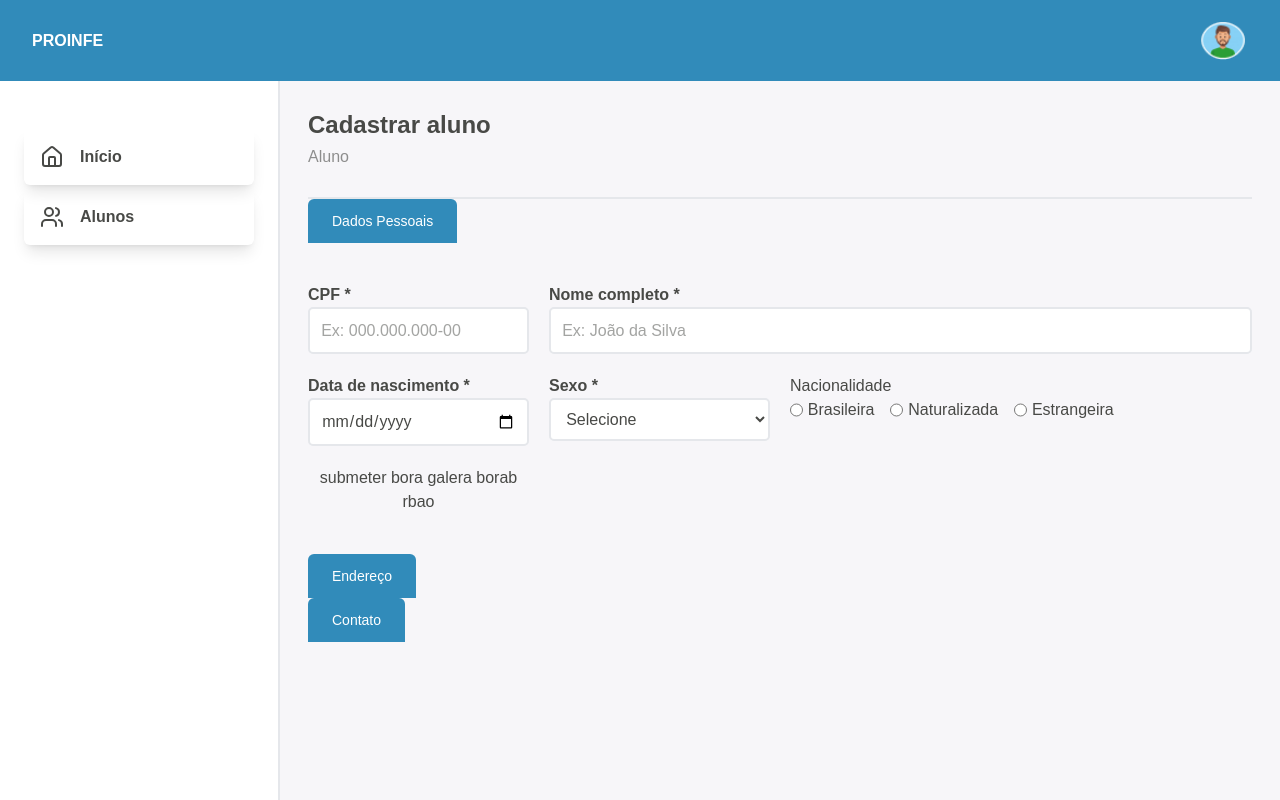
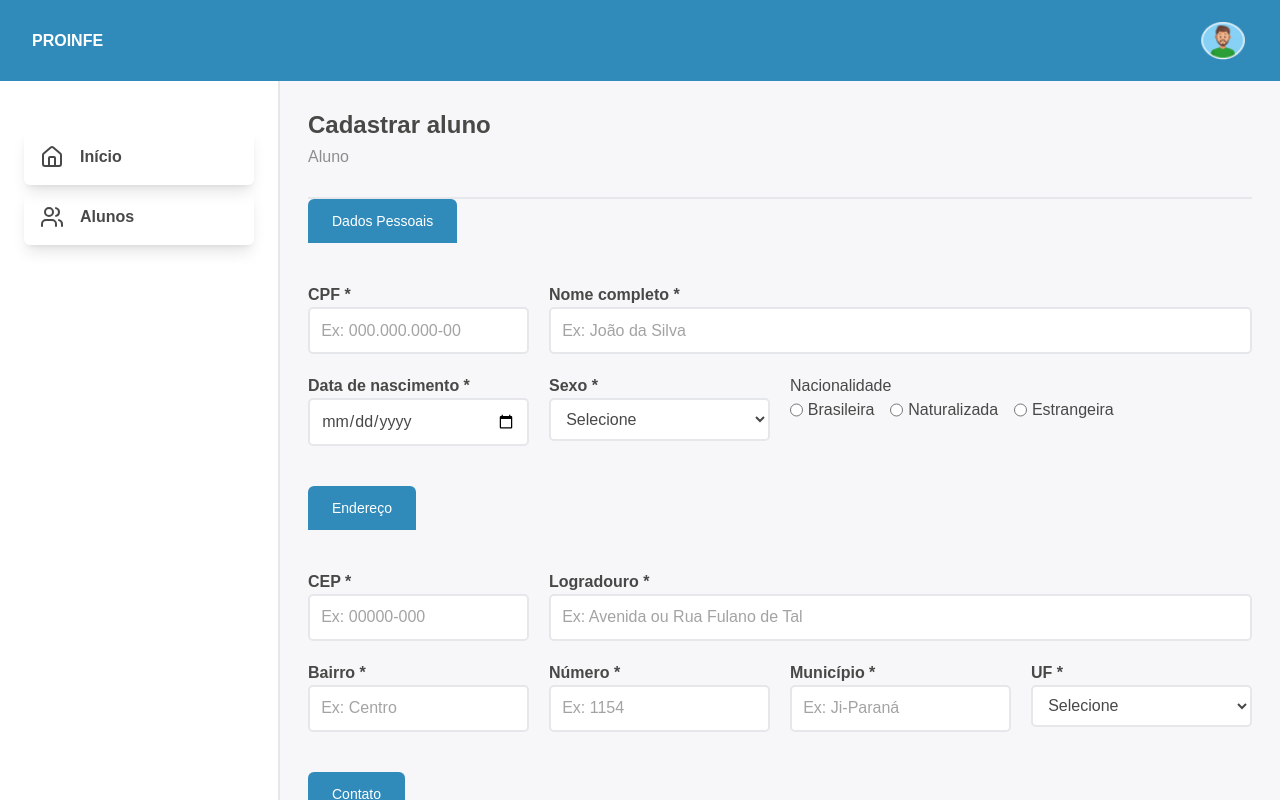
Before and after one commit to annaisabelapont/teste-proinfe, a Next.js app: page /alunos/cadastrar in a window 1280 px wide. Built offline with nearby package versions, Linux system fonts and the light colour scheme.

Commit message:
feat: complete form

```diff
--- a/app/components/alunos/Form.tsx
+++ b/app/components/alunos/Form.tsx
@@ -8,6 +8,9 @@ import Select from "./FormSelect";
 import { SubmitHandler, useForm } from "react-hook-form";
 import z from "zod";
 import { zodResolver } from "@hookform/resolvers/zod";
+import Save from "../icons/Save";
+import CancelIcon from "../icons/Cancel";
+import Link from "next/link";
 
 export default function Form({
   action,
@@ -23,17 +26,19 @@ export default function Form({
     sexo: z.string().nonempty("Sexo é obrigatório!"),
     nacionalidade: z.string().nonempty("Nacionalidade é obrigatória!"),
     // endereco: {
-    // cep: z.string().nonempty("CEP é obrigatório!"),
-    // logradouro: z.string().nonempty("Logradouro é obrigatório!"),
-    // numero: z.number().min(0),
-    // bairro: z.string().nonempty("Bairro é obrigatório!"),
-    // cidade: z.string().nonempty("Cidade é obrigatória!"),
-    // estado: z.string().nonempty("Estado é obrigatório!"),
+    cep: z.string().nonempty("CEP é obrigatório!"),
+    logradouro: z.string().nonempty("Logradouro é obrigatório!"),
+    numero: z.number().min(0),
+    bairro: z.string().nonempty("Bairro é obrigatório!"),
+    cidade: z.string().nonempty("Cidade é obrigatória!"),
+    estado: z.string().nonempty("Estado é obrigatório!"),
     // // },
     // // contatos: [
     // //   {
+    contato: z.string(),
+    email: z.email(),
     // contato: z.array(z.string()),
-    // email: z.array(z.string()),
+    // email: z.array(z.email()),
     //   },
     // ],
   });
@@ -127,15 +132,98 @@ export default function Form({
               </span>
             )}
           </fieldset>
-
-          <br />
-          <br />
-          <br />
-          <button type="submit">submeter bora galera borab rbao</button>
         </div>
 
         <FormSectionName title="Endereço" />
+        <div className="grid grid-cols-4 gap-5 py-10">
+          <Input
+            register={register("cep")}
+            placeholder="Ex: 00000-000"
+            label="CEP *"
+            type="text"
+            error={errors.cep}
+          />
+          <Input
+            className="col-span-3"
+            register={register("logradouro")}
+            placeholder="Ex: Avenida ou Rua Fulano de Tal"
+            label="Logradouro *"
+            type="text"
+            error={errors.logradouro}
+          />
+          <Input
+            register={register("bairro")}
+            placeholder="Ex: Centro"
+            label="Bairro *"
+            type="text"
+            error={errors.bairro}
+          />
+          <Input
+            register={register("numero")}
+            placeholder="Ex: 1154"
+            label="Número *"
+            type="number"
+            error={errors.numero}
+          />
+          <Input
+            register={register("cidade")}
+            placeholder="Ex: Ji-Paraná"
+            label="Município *"
+            type="text"
+            error={errors.cidade}
+          />
+
+          <Select
+            placeholder="Selecione"
+            label="UF *"
+            options={[{ name: "Masculino", value: "Masculino" }]}
+            register={register("estado")}
+            error={errors.estado}
+          />
+        </div>
+
         <FormSectionName title="Contato" />
+
+        <div className="grid grid-cols-4 gap-5 py-10">
+          <Input
+            className="col-span-4"
+            register={register("contato")}
+            placeholder="(00) 00000-0000"
+            label="Contato *"
+            type="text"
+            error={errors.contato}
+          />
+          <Input
+            className="col-span-4"
+            register={register("email")}
+            placeholder="Ex: seuemail@provedor.com"
+            label="E-mail *"
+            type="text"
+            error={errors.contato}
+          />
+        </div>
+
+        <br />
+        <br />
+        <br />
+
+        <div className="flex gap-5 justify-end">
+          <Link
+          href="./"
+            className="flex p-2.5 border-2 border-blue gap-2 text-blue rounded-md shadow-lg bg-white"
+          >
+            <CancelIcon />
+            Cancelar
+          </Link>
+
+          <button
+            type="submit"
+            className="flex p-2.5 border-2 border-blue gap-2 rounded-md shadow-lg text-white bg-blue"
+          >
+            <Save />
+            Salvar
+          </button>
+        </div>
       </form>
     </div>
   );
--- a/app/components/alunos/FormInput.tsx
+++ b/app/components/alunos/FormInput.tsx
@@ -1,4 +1,9 @@
-import { FieldError, UseFormRegister, UseFormRegisterReturn } from "react-hook-form";
+import {
+  FieldError,
+  Merge,
+  UseFormRegister,
+  UseFormRegisterReturn,
+} from "react-hook-form";
 import "./form.css";
 
 export default function Input({
@@ -12,7 +17,9 @@ export default function Input({
   label: string;
   type: "text" | "number" | "date";
   placeholder: string;
-  error: FieldError | undefined;
+  error:
+    | (Merge<FieldError, (FieldError | undefined)[]> | undefined)
+    | (FieldError | undefined);
   className?: string;
   register: UseFormRegisterReturn<any>;
 }) {
@@ -26,9 +33,12 @@ export default function Input({
           type={type}
           placeholder={placeholder}
         />
-      {error && <span className="text-red-500 text-sm font-normal mt-1">{error.message}</span>}
+        {error && (
+          <span className="text-red-500 text-sm font-normal mt-1">
+            {error.message}
+          </span>
+        )}
       </label>
-
     </>
   );
 }
--- /dev/null
+++ b/app/components/icons/Cancel.tsx
@@ -0,0 +1,18 @@
+const CancelIcon = () => (
+  <svg
+    xmlns="http://www.w3.org/2000/svg"
+    width="24"
+    height="24"
+    fill="none"
+    stroke="currentColor"
+    strokeLinecap="round"
+    strokeLinejoin="round"
+    strokeWidth="2"
+    className="lucide lucide-x-icon lucide-x"
+    viewBox="0 0 24 24"
+  >
+    <path d="M18 6 6 18M6 6l12 12"></path>
+  </svg>
+);
+
+export default CancelIcon;
--- /dev/null
+++ b/app/components/icons/Save.tsx
@@ -0,0 +1,19 @@
+const Save = () => (
+  <svg
+    xmlns="http://www.w3.org/2000/svg"
+    width="24"
+    height="24"
+    fill="none"
+    stroke="currentColor"
+    strokeLinecap="round"
+    strokeLinejoin="round"
+    strokeWidth="2"
+    className="lucide lucide-save-icon lucide-save"
+    viewBox="0 0 24 24"
+  >
+    <path d="M15.2 3a2 2 0 0 1 1.4.6l3.8 3.8a2 2 0 0 1 .6 1.4V19a2 2 0 0 1-2 2H5a2 2 0 0 1-2-2V5a2 2 0 0 1 2-2z"></path>
+    <path d="M17 21v-7a1 1 0 0 0-1-1H8a1 1 0 0 0-1 1v7M7 3v4a1 1 0 0 0 1 1h7"></path>
+  </svg>
+);
+
+export default Save;
```
